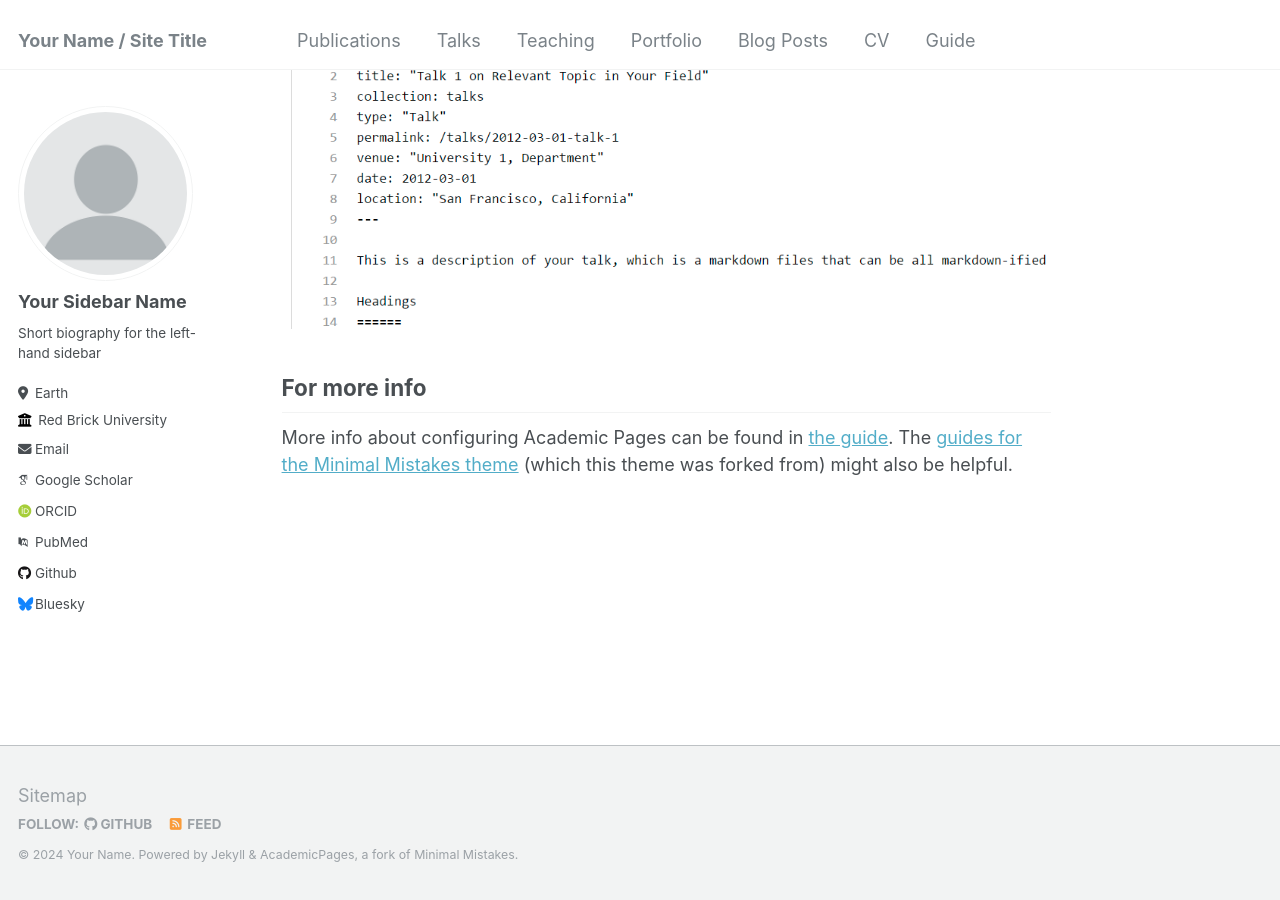
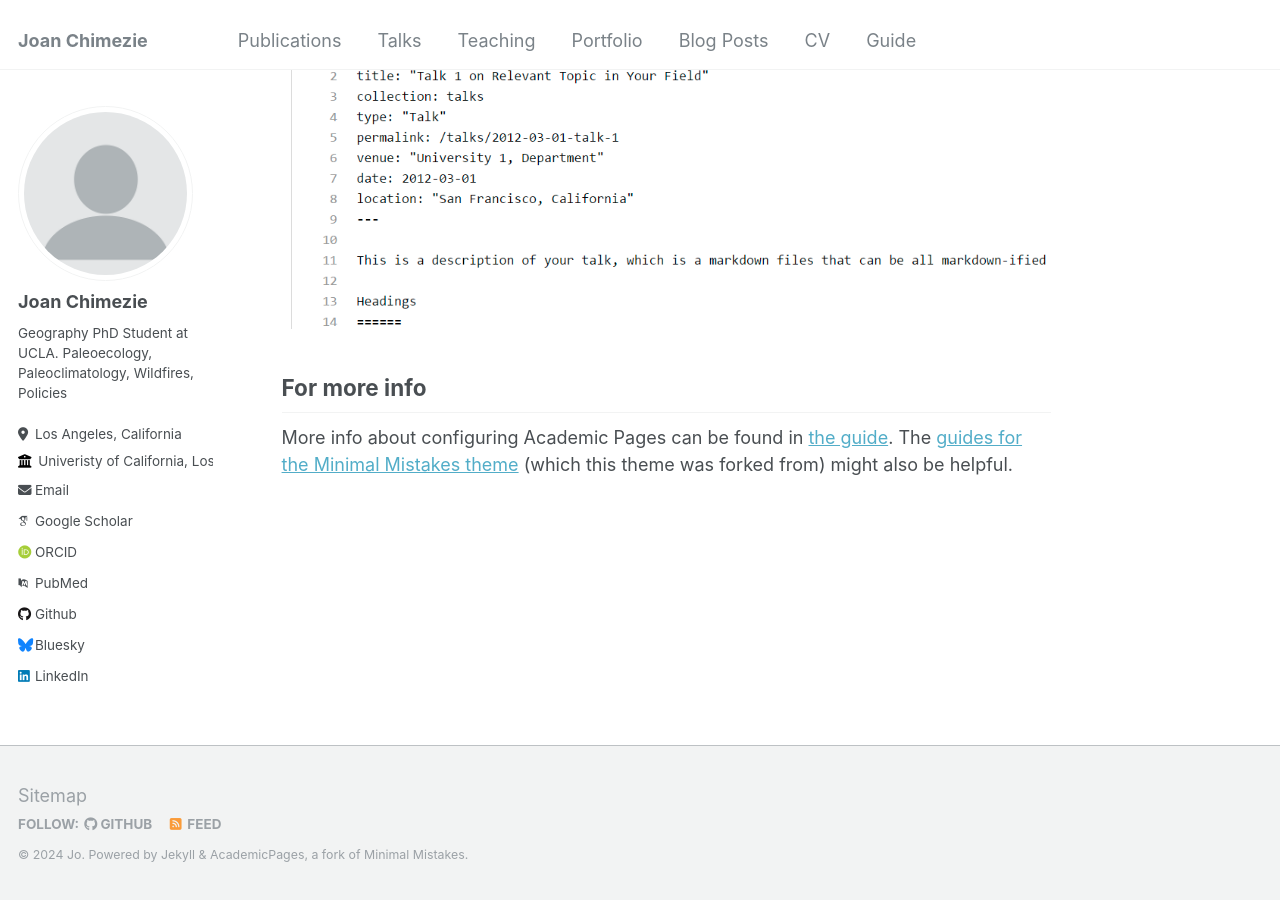
Before and after one commit to JoanChimezie/joanchimezie.github.io, a Jekyll site: the page built from _pages/about.md, in a window 1280 px wide and 900 px high, scrolled down 2660 px. Built offline with Jekyll 4.4.1, drawn with Linux system fonts in a browser that asks for light colours; some web fonts are replaced.

Commit message:
Update _config.yml

```diff
--- a/_config.yml
+++ b/_config.yml
@@ -8,11 +8,11 @@
 
 # Basic Site Settings
 locale                   : "en-US"
-title                    : "Your Name / Site Title"
+title                    : "Joan Chimezie"
 title_separator          : "-"
-name                     : &name "Your Name"
-description              : &description "personal description"
-url                      : https://academicpages.github.io # the base hostname & protocol for your site e.g. "https://mmistakes.github.io"
+name                     : &name "Jo"
+description              : &description "Climate Scientist/Biogeographer"
+url                      : https://joanchimezie.github.io # the base hostname & protocol for your site e.g. "https://mmistakes.github.io"
 baseurl                  : "" # the subpath of your site, e.g. "/blog"
 repository               : "academicpages/academicpages.github.io"
 
@@ -22,13 +22,13 @@ repository               : "academicpages/academicpages.github.io"
 author:
   # Biographic information
   avatar           : "profile.png"
-  name             : "Your Sidebar Name"
+  name             : "Joan Chimezie"
   pronouns         : # example: "she/her"
-  bio              : "Short biography for the left-hand sidebar"
-  location         : "Earth"
-  employer         : "Red Brick University"
+  bio              : "Geography PhD Student at UCLA. Paleoecology, Paleoclimatology, Wildfires, Policies"
+  location         : "Los Angeles, California"
+  employer         : "Univeristy of California, Los Angeles"
   uri              : # URL
-  email            : "none@example.org"
+  email            : "jchimezie@ucla.edu"
 
   # Academic websites
   arxiv            : # URL - Update with the correct link to your profile
@@ -56,7 +56,7 @@ author:
   keybase          : # Username
   instagram        : # Username
   lastfm           : # Username
-  linkedin         : # Username
+  linkedin         : "Joan Chimezie"
   mastodon         : # URL
   medium           : # URL
   pinterest        : # Username
```
